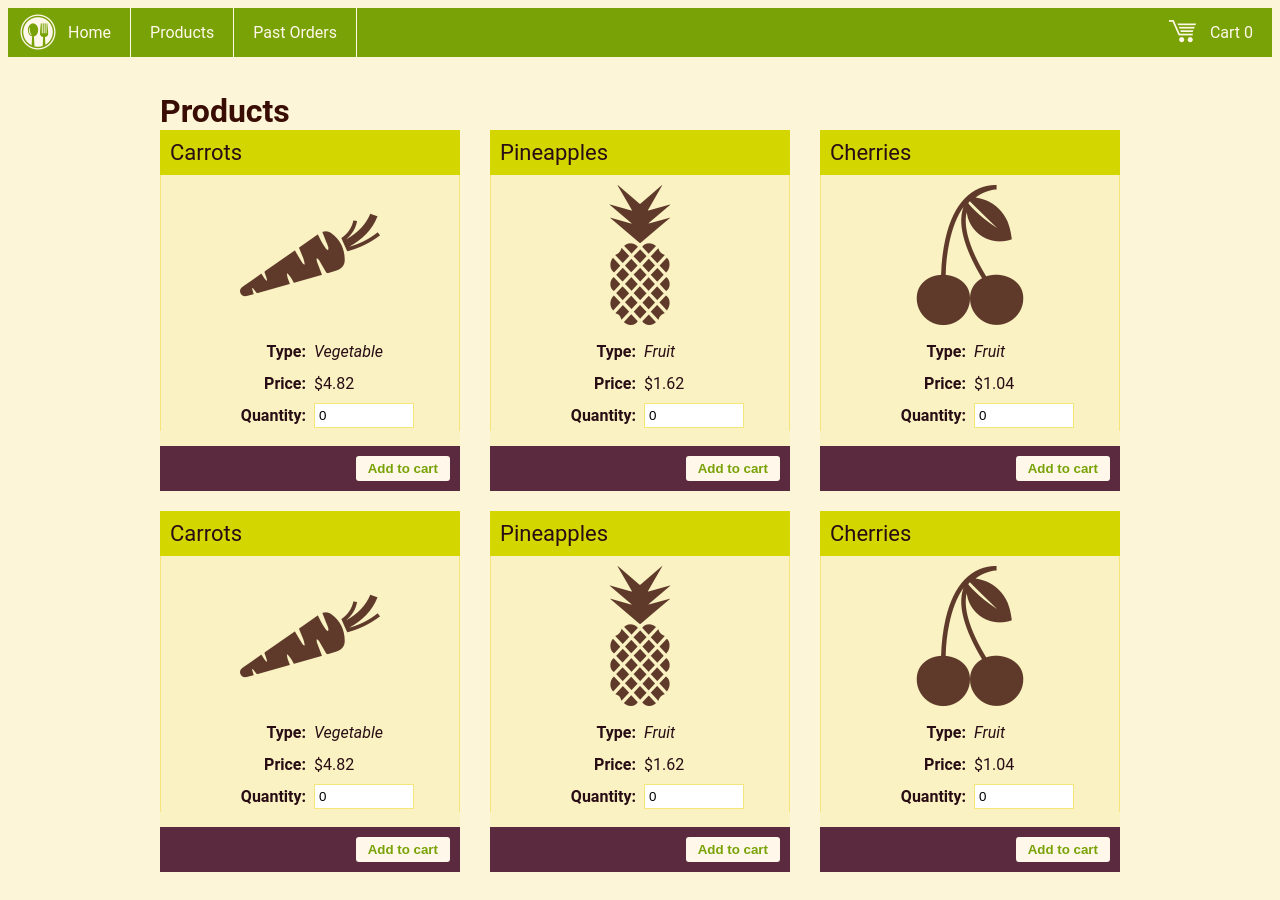
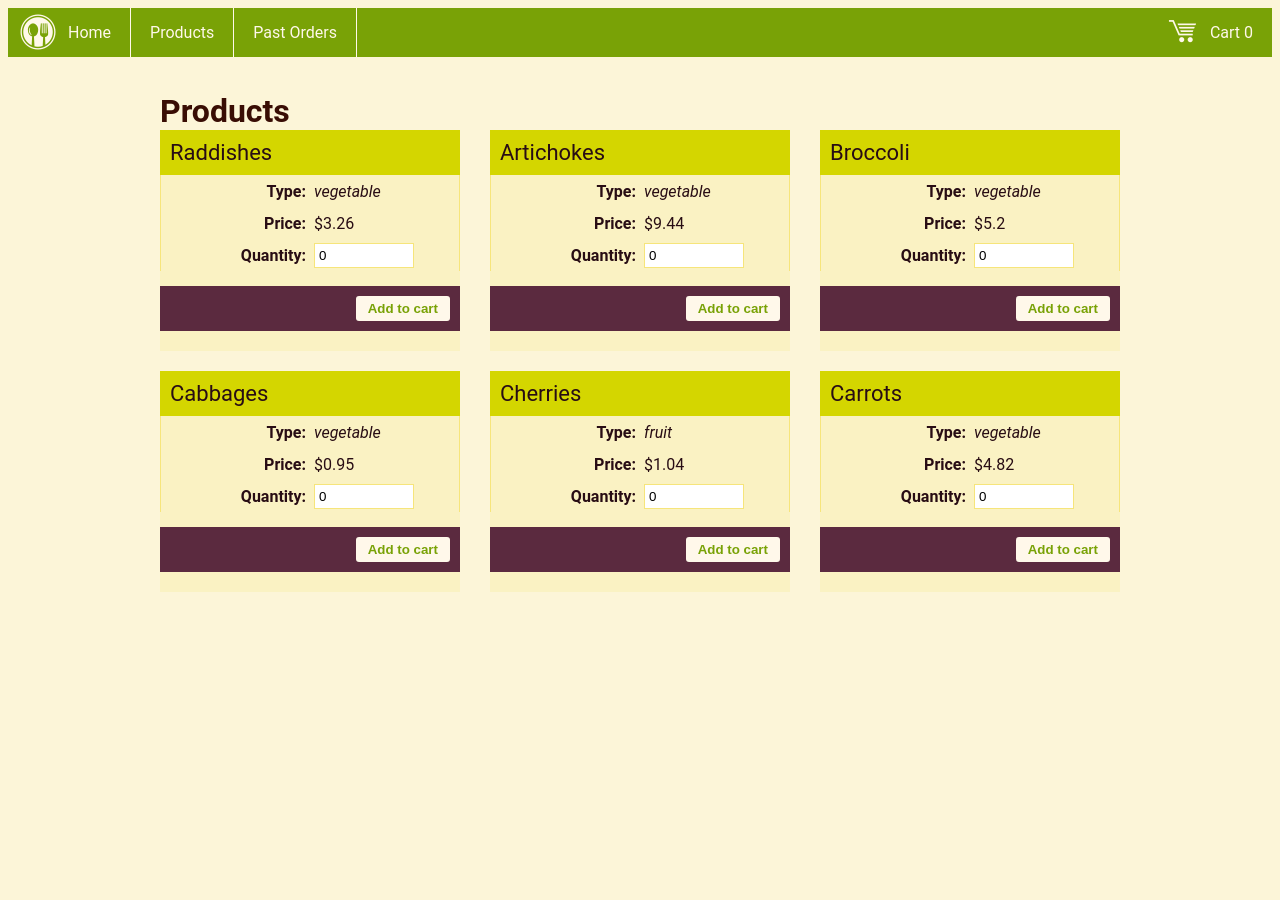
Before and after one commit to Zio7711/product_and_cart, a Vue app: page /products in a window 1280 px wide. After the commit the page ends 800 px from the top, so only its background shows below. Built offline with nearby package versions, Linux system fonts and the light colour scheme.

Commit message:
refactor components

```diff
--- a/src/App.vue
+++ b/src/App.vue
@@ -20,7 +20,7 @@
     </div>
   </header>
 
-  <router-view :inventory="inventory" />
+  <router-view :inventory="inventory" :addToCart="addToCart" />
 
   <Sidebar
     v-if="showSidebar"
@@ -52,10 +52,9 @@
     }
   },
   methods: {
-    addToCart(name, index) {
+    addToCart(name, quantity) {
       if (!this.cart[name]) this.cart[name] = 0;
-      this.cart[name] += this.inventory[index].quantity;
-      this.inventory[index].quantity = 0;
+      this.cart[name] += quantity;
       console.log(this.inventory);
     },
     toggleSidebar() {
--- /dev/null
+++ b/src/components/ProductCard.vue
@@ -0,0 +1,53 @@
+<template>
+  <div class="recommended">
+    <div class="card">
+      <div class="card-title">{{ product.name }}</div>
+      <div class="card-body">
+        <i class="icofont-10x icofont-{{ product.icon }}"></i>
+        <form>
+          <div class="row">
+            <div class="cell">
+              <label>Type:</label>
+            </div>
+            <div class="cell">
+              <em>{{ product.type }}</em>
+            </div>
+          </div>
+          <div class="row">
+            <div class="cell">
+              <label>Price:</label>
+            </div>
+            <div class="cell">${{ product.price.USD }}</div>
+          </div>
+          <div class="row">
+            <div class="cell">
+              <label>Quantity:</label>
+            </div>
+            <div class="cell">
+              <input type="number" v-model.number="quantity" />
+            </div>
+          </div>
+        </form>
+      </div>
+      <div class="card-footer">
+        <button
+          @click="addToCart(product.name, quantity)"
+          class="btn btn-light"
+        >
+          Add to cart
+        </button>
+      </div>
+    </div>
+  </div>
+</template>
+
+<script>
+export default {
+  props: ['product', 'index', 'addToCart'],
+  data() {
+    return {
+      quantity: 0
+    };
+  }
+};
+</script>
--- a/src/components/Sidebar.vue
+++ b/src/components/Sidebar.vue
@@ -25,9 +25,9 @@
             <tr v-for="(quantity, key, index) in cart" :key="index">
               <td><i class="icofont-carrot icofont-3x"></i></td>
               <td>{{ key }}</td>
-              <td>\${{ getPrice(key) }}</td>
+              <td>${{ getPrice(key) }}</td>
               <td class="center">{{ quantity }}</td>
-              <td>\${{ (quantity * getPrice(key)).toFixed(2) }}</td>
+              <td>${{ (quantity * getPrice(key)).toFixed(2) }}</td>
 
               <td class="center">
                 <button @click="remove(key)" class="btn btn-light cart-remove">
@@ -42,7 +42,7 @@
           <em>No items in cart</em>
         </p>
         <div class="spread">
-          <span><strong>Total:</strong> \${{ calculateTotal() }}</span>
+          <span><strong>Total:</strong> ${{ calculateTotal() }}</span>
           <button class="btn btn-light">Checkout</button>
         </div>
       </div>
--- a/src/views/Home.vue
+++ b/src/views/Home.vue
@@ -10,48 +10,14 @@
       <h2>Recommended</h2>
 
       <div class="recommended">
-        <div
-          class="card"
+        <ProductCard
           v-for="(product, index) in inventory.slice(0, 3)"
           :key="product.id"
-        >
-          <div class="card-title">{{ product.name }}</div>
-          <div class="card-body">
-            <i class="icofont-10x icofont-{{ product.icon }}"></i>
-            <form>
-              <div class="row">
-                <div class="cell">
-                  <label>Type:</label>
-                </div>
-                <div class="cell">
-                  <em>{{ product.type }}</em>
-                </div>
-              </div>
-              <div class="row">
-                <div class="cell">
-                  <label>Price:</label>
-                </div>
-                <div class="cell">${{ product.price.USD }}</div>
-              </div>
-              <div class="row">
-                <div class="cell">
-                  <label>Quantity:</label>
-                </div>
-                <div class="cell">
-                  <input type="number" v-model.number="product.quantity" />
-                </div>
-              </div>
-            </form>
-          </div>
-          <div class="card-footer">
-            <button
-              @click="addToCart(product.name, index)"
-              class="btn btn-light"
-            >
-              Add to cart
-            </button>
-          </div>
-        </div>
+          class="card"
+          :index="index"
+          :product="product"
+          :addToCart="addToCart"
+        />
       </div>
     </main>
   </div>
@@ -59,11 +25,13 @@
 
 <script>
 // @ is an alias to /src
-
+import ProductCard from '@/components/ProductCard.vue';
 export default {
   name: 'Home',
-  props: ['inventory'],
+  props: ['inventory', 'addToCart'],
 
-  components: {}
+  components: {
+    ProductCard
+  }
 };
 </script>
--- a/src/views/Products.vue
+++ b/src/views/Products.vue
@@ -3,233 +3,25 @@
     <h1>Products</h1>
 
     <div class="card-container">
-      <div class="card">
-        <div class="card-title">
-          Carrots
-        </div>
-        <div class="card-body">
-          <i class="icofont-10x icofont-carrot"></i>
-          <form>
-            <div class="row">
-              <div class="cell">
-                <label>Type:</label>
-              </div>
-              <div class="cell">
-                <em>Vegetable</em>
-              </div>
-            </div>
-            <div class="row">
-              <div class="cell">
-                <label>Price:</label>
-              </div>
-              <div class="cell">
-                $4.82
-              </div>
-            </div>
-            <div class="row">
-              <div class="cell">
-                <label>Quantity:</label>
-              </div>
-              <div class="cell">
-                <input type="number" value="0" />
-              </div>
-            </div>
-          </form>
-        </div>
-        <div class="card-footer">
-          <button class="btn btn-light">Add to cart</button>
-        </div>
-      </div>
-
-      <div class="card">
-        <div class="card-title">
-          Pineapples
-        </div>
-        <div class="card-body">
-          <i class="icofont-10x icofont-pineapple"></i>
-          <form>
-            <div class="row">
-              <div class="cell">
-                <label>Type:</label>
-              </div>
-              <div class="cell">
-                <em>Fruit</em>
-              </div>
-            </div>
-            <div class="row">
-              <div class="cell">
-                <label>Price:</label>
-              </div>
-              <div class="cell">
-                $1.62
-              </div>
-            </div>
-            <div class="row">
-              <div class="cell">
-                <label>Quantity:</label>
-              </div>
-              <div class="cell">
-                <input type="number" value="0" />
-              </div>
-            </div>
-          </form>
-        </div>
-        <div class="card-footer">
-          <button class="btn btn-light">Add to cart</button>
-        </div>
-      </div>
-
-      <div class="card">
-        <div class="card-title">
-          Cherries
-        </div>
-        <div class="card-body">
-          <i class="icofont-10x icofont-cherry"></i>
-          <form>
-            <div class="row">
-              <div class="cell">
-                <label>Type:</label>
-              </div>
-              <div class="cell">
-                <em>Fruit</em>
-              </div>
-            </div>
-            <div class="row">
-              <div class="cell">
-                <label>Price:</label>
-              </div>
-              <div class="cell">
-                $1.04
-              </div>
-            </div>
-            <div class="row">
-              <div class="cell">
-                <label>Quantity:</label>
-              </div>
-              <div class="cell">
-                <input type="number" value="0" />
-              </div>
-            </div>
-          </form>
-        </div>
-        <div class="card-footer">
-          <button class="btn btn-light">Add to cart</button>
-        </div>
-      </div>
-
-      <div class="card">
-        <div class="card-title">
-          Carrots
-        </div>
-        <div class="card-body">
-          <i class="icofont-10x icofont-carrot"></i>
-          <form>
-            <div class="row">
-              <div class="cell">
-                <label>Type:</label>
-              </div>
-              <div class="cell">
-                <em>Vegetable</em>
-              </div>
-            </div>
-            <div class="row">
-              <div class="cell">
-                <label>Price:</label>
-              </div>
-              <div class="cell">
-                $4.82
-              </div>
-            </div>
-            <div class="row">
-              <div class="cell">
-                <label>Quantity:</label>
-              </div>
-              <div class="cell">
-                <input type="number" value="0" />
-              </div>
-            </div>
-          </form>
-        </div>
-        <div class="card-footer">
-          <button class="btn btn-light">Add to cart</button>
-        </div>
-      </div>
-
-      <div class="card">
-        <div class="card-title">
-          Pineapples
-        </div>
-        <div class="card-body">
-          <i class="icofont-10x icofont-pineapple"></i>
-          <form>
-            <div class="row">
-              <div class="cell">
-                <label>Type:</label>
-              </div>
-              <div class="cell">
-                <em>Fruit</em>
-              </div>
-            </div>
-            <div class="row">
-              <div class="cell">
-                <label>Price:</label>
-              </div>
-              <div class="cell">
-                $1.62
-              </div>
-            </div>
-            <div class="row">
-              <div class="cell">
-                <label>Quantity:</label>
-              </div>
-              <div class="cell">
-                <input type="number" value="0" />
-              </div>
-            </div>
-          </form>
-        </div>
-        <div class="card-footer">
-          <button class="btn btn-light">Add to cart</button>
-        </div>
-      </div>
-
-      <div class="card">
-        <div class="card-title">
-          Cherries
-        </div>
-        <div class="card-body">
-          <i class="icofont-10x icofont-cherry"></i>
-          <form>
-            <div class="row">
-              <div class="cell">
-                <label>Type:</label>
-              </div>
-              <div class="cell">
-                <em>Fruit</em>
-              </div>
-            </div>
-            <div class="row">
-              <div class="cell">
-                <label>Price:</label>
-              </div>
-              <div class="cell">
-                $1.04
-              </div>
-            </div>
-            <div class="row">
-              <div class="cell">
-                <label>Quantity:</label>
-              </div>
-              <div class="cell">
-                <input type="number" value="0" />
-              </div>
-            </div>
-          </form>
-        </div>
-        <div class="card-footer">
-          <button class="btn btn-light">Add to cart</button>
-        </div>
-      </div>
+      <ProductCard
+        v-for="(product, index) in inventory.slice(0, 6)"
+        :key="product.id"
+        class="card"
+        :index="index"
+        :product="product"
+        :addToCart="addToCart"
+      />
     </div>
   </main>
 </template>
+
+<script>
+import ProductCard from '@/components/ProductCard.vue';
+
+export default {
+  props: ['inventory', 'addToCart'],
+  components: {
+    ProductCard
+  }
+};
+</script>
```
